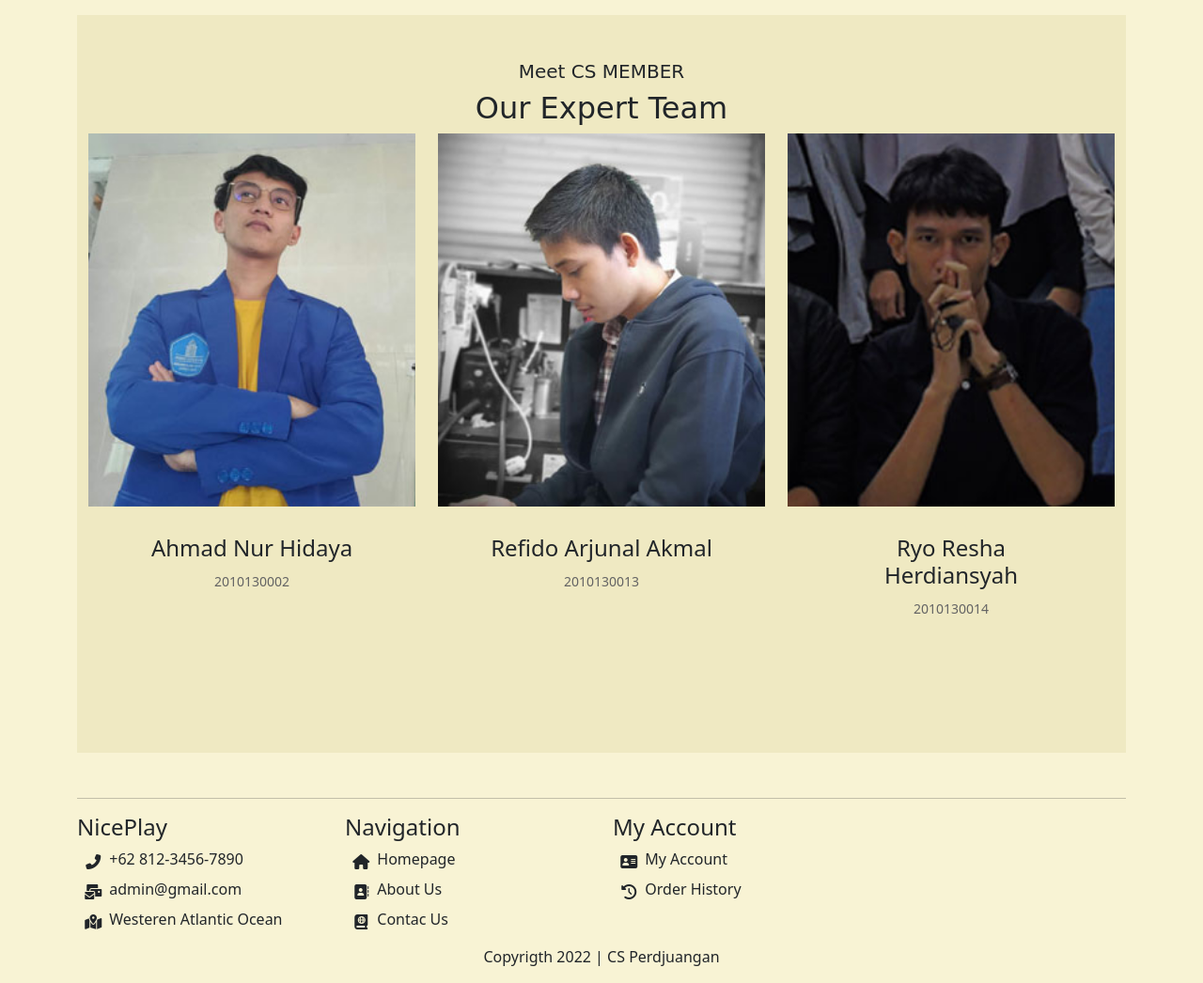
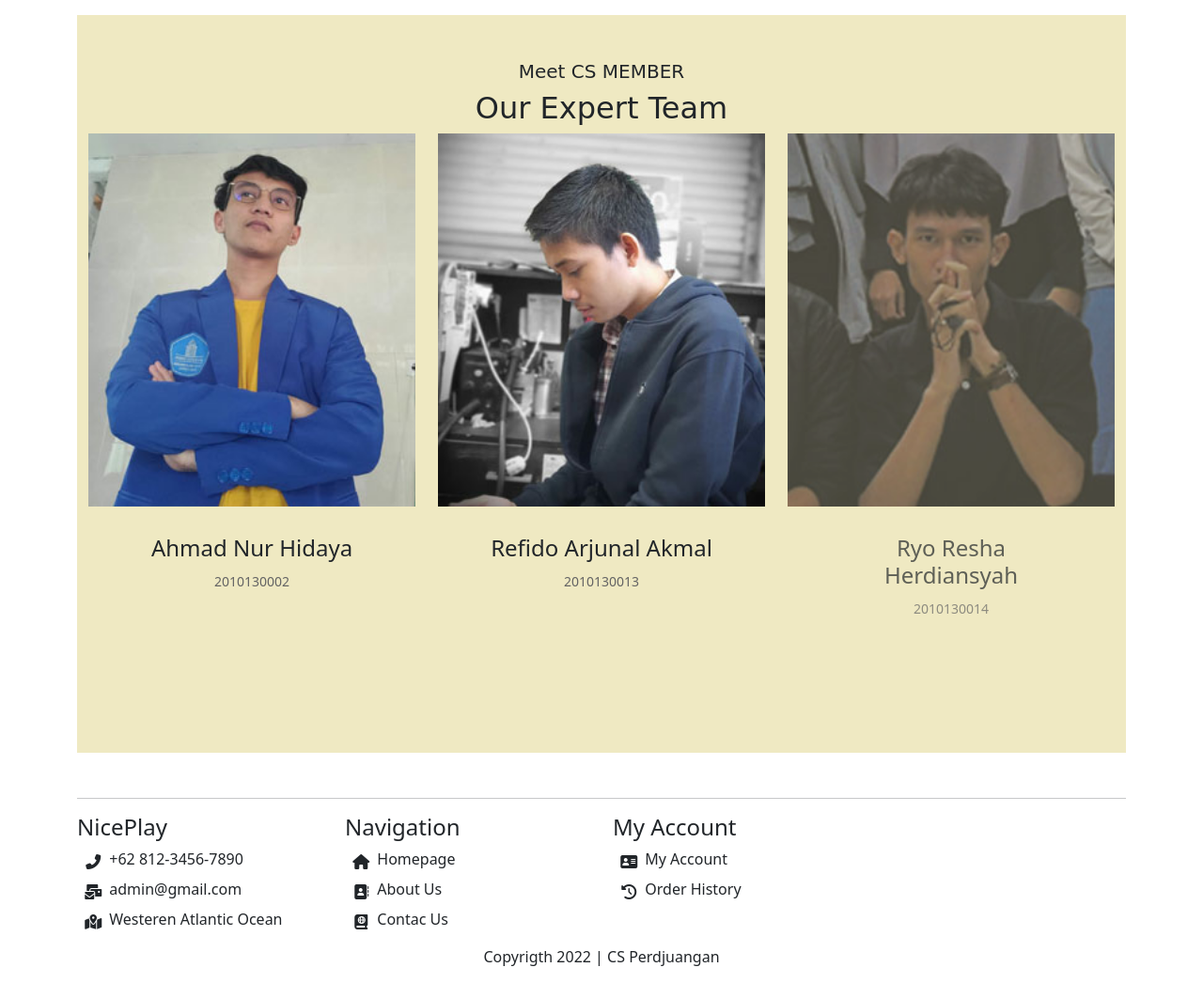
Before and after one commit to YayaIniee/TopUpStore, a PHP site: page /index.php?p=about in a window 1280 px wide. Shown: the part 67-1113 px from the top of the page at 94% size. Run offline with PHP 8.4, Linux system fonts and the light colour scheme; some libraries are stand-ins or nearby versions; some web fonts are replaced.

Commit message:
modifed class banner index dan style.css dan about juga

```diff
--- a/css/style.css
+++ b/css/style.css
@@ -1,6 +1,5 @@
-body{
-    background:#f8f3d4;
-}
+
+
 /* navbar */
 .font-nav{
     font-family: 'Goldman', cursive;
@@ -9,6 +8,7 @@ body{
     font-weight: 400;
 }
 .navbar{
+
     background-color: rgba(255, 215, 2, 1);
 }
 .nav-link.active{
@@ -61,6 +61,15 @@ body{
     font-family: 'Goldman', cursive;
 }
 /* About */
+#ryo{
+  animation: ryomove 6s infinite;
+}
+
+@keyframes ryomove {
+  50% {opacity: 0;}
+}
+
+
 
 @media (max-width: 767px) {
     .team-area {
--- a/index.php
+++ b/index.php
@@ -29,7 +29,7 @@ if (!isset($_SESSION)) {
     <link href="https://fonts.googleapis.com/css2?family=Goldman&family=Righteous&display=swap" rel="stylesheet">
     <!-- font-family: 'Goldman', cursive; font-family: 'Righteous', cursive; -->
   </head>
-  <body>
+  <body id="myDIV">
     <!-- navbar -->
   <nav class="navbar navbar-expand-lg navbar-light sticky-top mb-2">
     <div class="container">
--- a/pages/about.php
+++ b/pages/about.php
@@ -41,7 +41,7 @@
                         </div>
                     </div> <!-- single team -->
                 </div>
-                <div class="col-lg-4 col-md-6 col-sm-6">
+                <div class="col-lg-4 col-md-6 col-sm-6 "id="ryo">
                     <div class="single-team text-center mt-30">
                         <div class="team-image">
                             <img src="image/team/Ryo.jpg" alt="Team">
```
Also changed, not shown: class/class.Banner.php (+6 -6 lines).
